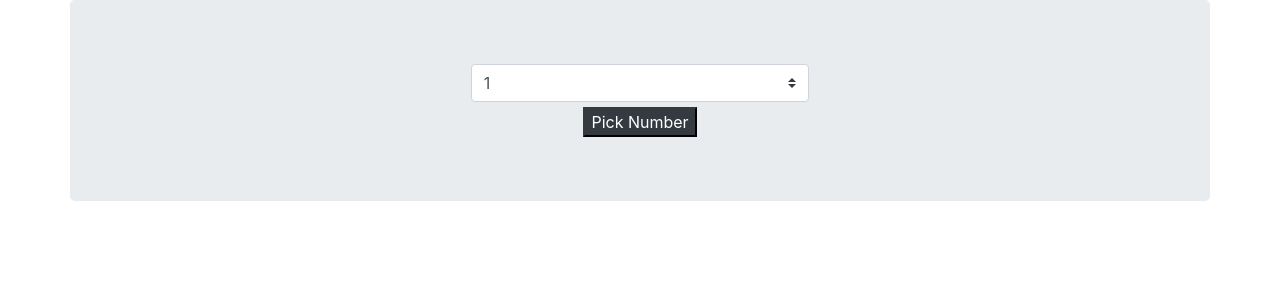
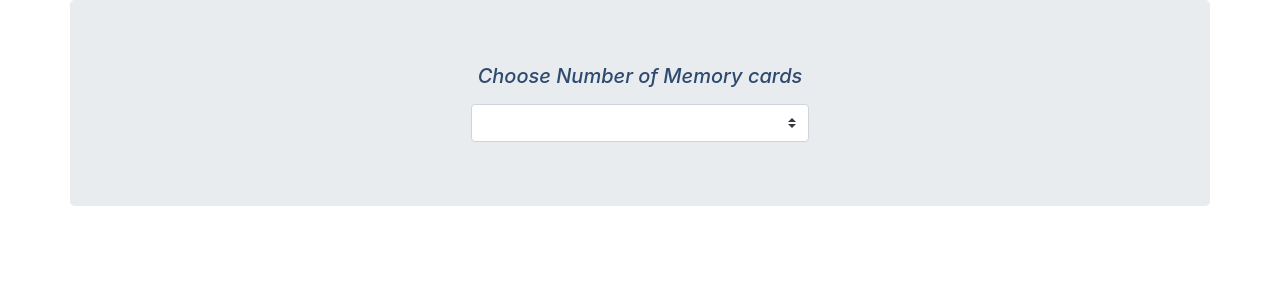
Before and after one commit to ujLevente/memorygame, a Flask app: page / in a window 1280 px wide. Shown: the part 100-400 px from the top of the page. Run offline with Flask 2, Linux system fonts and the light colour scheme; some libraries are stand-ins or nearby versions.

Commit message:
dropdown works from js

```diff
--- a/server.py
+++ b/server.py
@@ -1,4 +1,4 @@
-from flask import Flask, request, redirect, render_template
+from flask import Flask, render_template
 
 app = Flask(__name__)
 
@@ -8,12 +8,6 @@ def choose_number():
     return render_template('index.html')
 
 
-@app.route('/game', methods=['POST', 'GET'])
-def memory_cards():
-    number_of_cards = int(request.form['choosen_num']) *2
-    return render_template('index.html', number_of_cards=number_of_cards)
-
-
 if __name__ == '__main__':
     app.run(
         debug=True,
--- a/static/memgame.js
+++ b/static/memgame.js
@@ -10,7 +10,6 @@ function shuffle(arr) {
 }
 
 
-function handleFlippedCards(cardClicked, LastCardClicked) {
 function triggerPointerEvents(isClickable) {
     cards = document.getElementsByClassName('card');
     for (let i of cards) {
@@ -19,6 +18,7 @@ function handleFlippedCards(cardClicked, LastCardClicked) {
 }
 
 
+function handleFlippedCards(cardClicked, LastCardClicked) {
     function set_original() {
         LastCardClicked.firstElementChild.setAttribute('class', originalCardImage);
         cardClicked.firstElementChild.setAttribute('class', originalCardImage);
@@ -26,6 +26,7 @@ function handleFlippedCards(cardClicked, LastCardClicked) {
         cardClicked.style.backgroundColor = 'white';
         triggerPointerEvents(true);
     }
+
 
     var originalCardImage = "fas fa-magic awesome-img"
     var isCardsSimilar = cardClicked.firstElementChild.className == LastCardClicked.firstElementChild.className;
@@ -43,6 +44,7 @@ function handleFlippedCards(cardClicked, LastCardClicked) {
 
 function memoryGame() {
     var cards = document.getElementsByClassName("card");
+    // shuffle, layout images
     var images = ["fas fa-american-sign-language-interpreting", "fas fa-bong", "fas fa-cannabis", "fas fa-joint",
         "fas fa-smoking", "fas fa-tablets", "fas fa-syringe", "fab fa-untappd", "far fa-sad-cry", "fab fa-bitcoin",
         "fas fa-archway", "fab fa-bluetooth-b", "fas fa-binoculars", "fas fa-blind", "fas fa-blender", "fas fa-bezier-curve",
@@ -56,6 +58,7 @@ function memoryGame() {
 
     for (let i = 0; i < cards.length; i++) {
         cards[i].addEventListener('click',function () {
+            // checking if card is already flipped up
             var originalCardImage = "fas fa-magic awesome-img";
             if (this.firstElementChild.className == originalCardImage) {
 
@@ -72,9 +75,29 @@ function memoryGame() {
     }
 }
 
-function main() {
+
+function createCards() {
+    var dropdown = document.getElementById('dropdown');
+    dropdown.addEventListener('mouseup', layoutCards)
+
+
+    function layoutCards() {
+        var selectedNum = dropdown.value;
+        var parentDiv = document.getElementById('card-parent-div');
+
+        var cardLayout = '<div class="col-xs-6 col-sm-4 col-lg-3 margin-auto-padding-0" > \
+                          <div class="card"> \
+                          <i class="fas fa-magic awesome-img"></i> \
+                          </div>\
+                          </div>'.repeat(selectedNum * 2);
+        parentDiv.innerHTML = cardLayout;
+
         memoryGame();
     }
+}
 
+function main() {
+    createCards();
+}
 
 main();
--- a/static/style.css
+++ b/static/style.css
@@ -22,3 +22,8 @@
     font-size: 100px;
     margin: 14.8px auto;
 }
+
+.label {
+    font-style: oblique;
+    color: #1c3961e8;
+}
--- a/templates/index.html
+++ b/templates/index.html
@@ -22,39 +22,26 @@
       <div class="col"></div>
       <div class="col">
         <span style="text-align: center">
-        <form action="{{ url_for('memory_cards') }}" method="post">
-          <select name="choosen_num" class="custom-select">
+        <h5><label for="dropdown"  class="label label-default label">Choose Number of Memory cards</label></h5>
+        <select id="dropdown" name="choosen_num" class="custom-select">
+            <option selected disabled></option>
             {% for num in range(1, 21) %}
 
-              <option {{ 'selected' if number_of_cards == num *2 }}>{{ num }}</option>
+              <option>{{ num }}</option>
 
             {% endfor %}
-          </select>
-          <button class="btn-dark" style="margin-top: 5px" type="submit">Pick Number</button>
-        </form>
+        </select>
         </span>
       </div>
-      <div class="col"></div>
+      <div class="col" ></div>
     </div>
   </div>
 
-  {% if number_of_cards %}
-
     <div class="container margin-auto-padding-0">
-      <div class="row">
-    {% for num in range(number_of_cards) %}
-
-      <div class="col-xs-6 col-sm-4 col-lg-3 margin-auto-padding-0" >
-        <div class="card">
-          <i class="fas fa-magic awesome-img"></i>
-        </div>
-      </div>
-
-    {% endfor %}
+      <div id="card-parent-div" class="row">
+      <!-- place of cards added by js -->
       </div>
     </div>
-
-  {% endif %}
 
   <!-- Modal -->
   <div class="modal" id="Modal">
```
Lines whose indentation alone changed are shown as unchanged.
